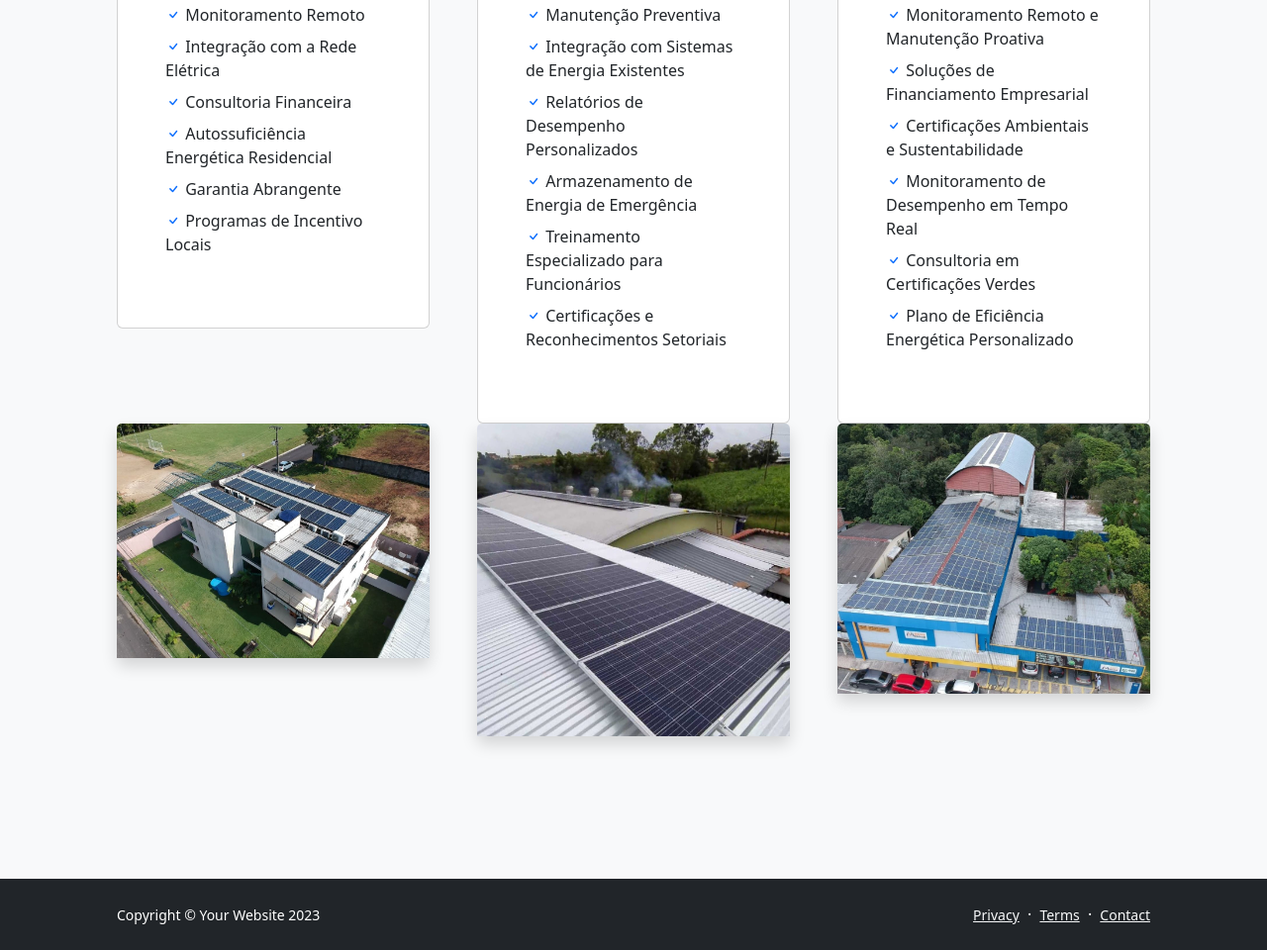
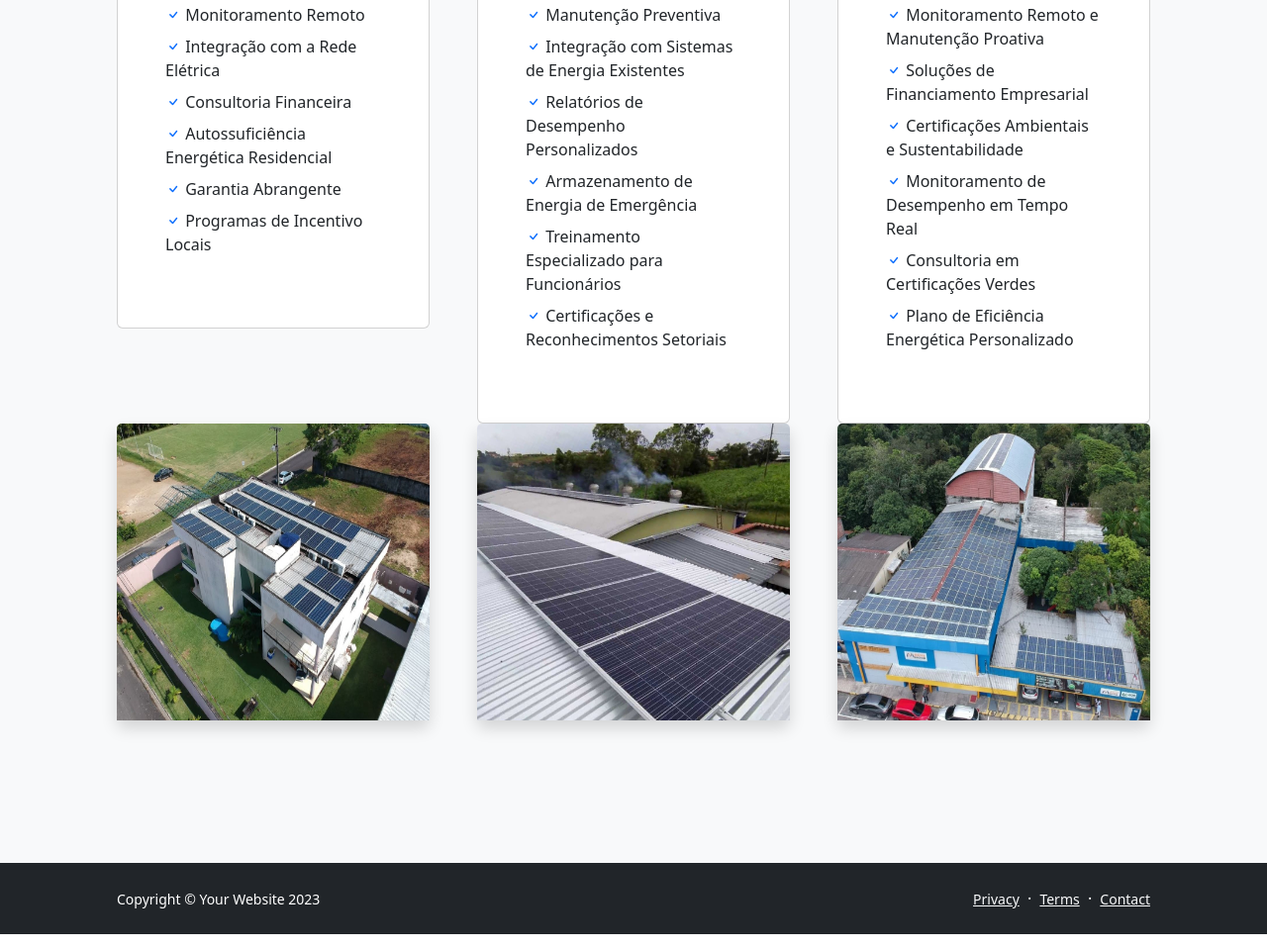
Before and after one commit to vinipc03/SiteProjetoSolar, a plain HTML site: page pricing.html in a window 1280 px wide. Shown: the part 551-1511 px from the top of the page at 99% size. Drawn offline with nearby package versions, Linux system fonts and the light colour scheme.

Commit message:
Ajustado tamanhos das imagens na parte de preços

```diff
--- a/pricing.html
+++ b/pricing.html
@@ -183,17 +183,17 @@
                     <div class="row gx-5">
                         <div class="col-lg-4 mb-5">
                             <div class="card h-10 shadow border-0">
-                                <img class="card-img-top" src="assets/painel residencial 1.jpg" alt="..." />
+                                <img class="card-img-top" src="assets/painel residencial 1.jpg" height="300px" width="200px" alt="..." />
                             </div>
                         </div>
                         <div class="col-lg-4 mb-5">
                             <div class="card h-10 shadow border-0">
-                                <img class="card-img-top" src="assets/painel industrial 1.jpg" alt="..." />
+                                <img class="card-img-top" src="assets/painel industrial 1.jpg" height="300px" width="200px" alt="..." />
                             </div>
                         </div>
                         <div class="col-lg-4 mb-5">
                             <div class="card h-10 shadow border-0">
-                                <img class="card-img-top" src="assets/painel comericial 1.jpg" alt="..." />
+                                <img class="card-img-top" src="assets/painel comericial 1.jpg" height="300px" width="200px" alt="..." />
                             </div>
                         </div>
                     </div>
```
